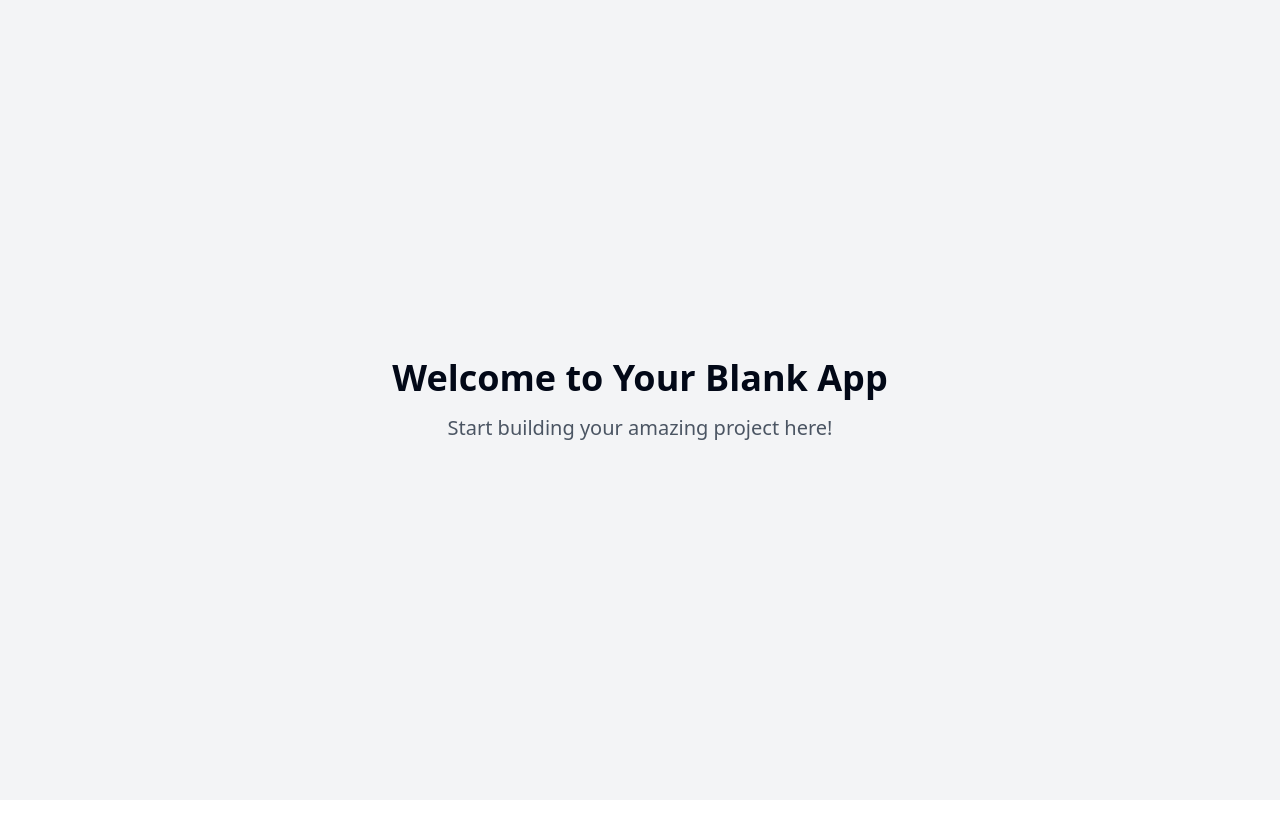
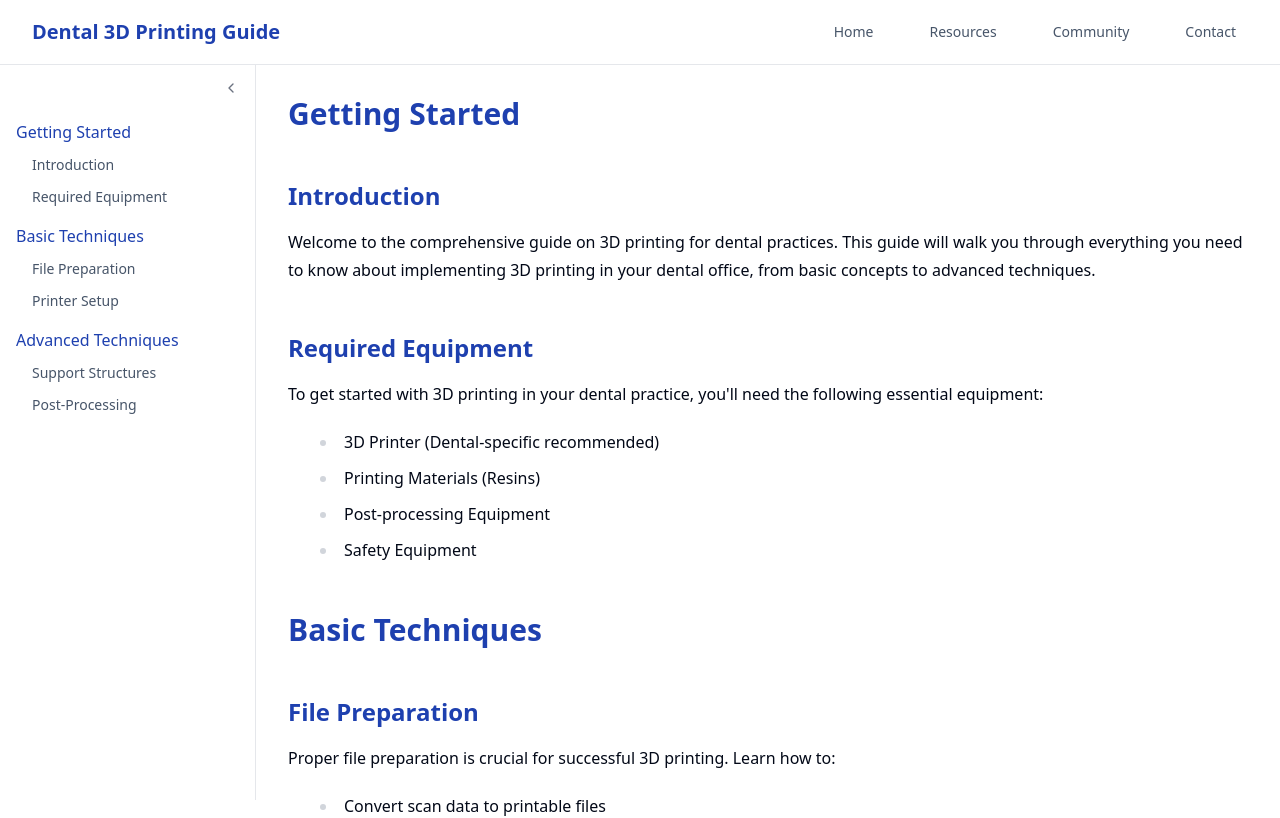
Before and after one commit to Car-Role/3d-dentist-navigator, a React (Vite) app: page / in a window 1280 px wide. Shown: the top 818 px of the page. Built offline with nearby package versions, Linux system fonts and the light colour scheme.

Commit message:
Add navigation panel and top nav
Implement a persistent left-hand navigation panel that remains sticky during scrolling, allowing users to jump to relevant sections of the 3D printing guide. Additionally, create a top navigation bar to link to other parts of the website.
[skip gpt_engineer]

```diff
--- /dev/null
+++ b/src/components/GuideContent.tsx
@@ -0,0 +1,89 @@
+import React from 'react';
+
+const GuideContent = () => {
+  return (
+    <div className="prose max-w-none">
+      <section id="getting-started" className="mb-12">
+        <h1 className="text-3xl font-bold mb-6">Getting Started</h1>
+
+        <div id="introduction" className="mb-8">
+          <h2 className="text-2xl font-semibold mb-4">Introduction</h2>
+          <p className="mb-4">
+            Welcome to the comprehensive guide on 3D printing for dental practices. This guide will walk you through everything you need to know about implementing 3D printing in your dental office, from basic concepts to advanced techniques.
+          </p>
+        </div>
+
+        <div id="equipment" className="mb-8">
+          <h2 className="text-2xl font-semibold mb-4">Required Equipment</h2>
+          <p className="mb-4">
+            To get started with 3D printing in your dental practice, you'll need the following essential equipment:
+          </p>
+          <ul className="list-disc ml-6 mb-4">
+            <li>3D Printer (Dental-specific recommended)</li>
+            <li>Printing Materials (Resins)</li>
+            <li>Post-processing Equipment</li>
+            <li>Safety Equipment</li>
+          </ul>
+        </div>
+      </section>
+
+      <section id="basic-techniques" className="mb-12">
+        <h1 className="text-3xl font-bold mb-6">Basic Techniques</h1>
+
+        <div id="file-preparation" className="mb-8">
+          <h2 className="text-2xl font-semibold mb-4">File Preparation</h2>
+          <p className="mb-4">
+            Proper file preparation is crucial for successful 3D printing. Learn how to:
+          </p>
+          <ul className="list-disc ml-6 mb-4">
+            <li>Convert scan data to printable files</li>
+            <li>Optimize file settings for dental applications</li>
+            <li>Check for common file issues</li>
+          </ul>
+        </div>
+
+        <div id="printer-setup" className="mb-8">
+          <h2 className="text-2xl font-semibold mb-4">Printer Setup</h2>
+          <p className="mb-4">
+            Learn how to properly set up your printer for optimal results:
+          </p>
+          <ul className="list-disc ml-6 mb-4">
+            <li>Calibration procedures</li>
+            <li>Material loading and handling</li>
+            <li>Initial test prints</li>
+          </ul>
+        </div>
+      </section>
+
+      <section id="advanced-techniques" className="mb-12">
+        <h1 className="text-3xl font-bold mb-6">Advanced Techniques</h1>
+
+        <div id="support-structures" className="mb-8">
+          <h2 className="text-2xl font-semibold mb-4">Support Structures</h2>
+          <p className="mb-4">
+            Understanding support structures is crucial for successful prints:
+          </p>
+          <ul className="list-disc ml-6 mb-4">
+            <li>Types of supports</li>
+            <li>Optimal support placement</li>
+            <li>Removing supports safely</li>
+          </ul>
+        </div>
+
+        <div id="post-processing" className="mb-8">
+          <h2 className="text-2xl font-semibold mb-4">Post-Processing</h2>
+          <p className="mb-4">
+            Learn essential post-processing techniques:
+          </p>
+          <ul className="list-disc ml-6 mb-4">
+            <li>Cleaning procedures</li>
+            <li>Curing methods</li>
+            <li>Finishing techniques</li>
+          </ul>
+        </div>
+      </section>
+    </div>
+  );
+};
+
+export default GuideContent;
--- /dev/null
+++ b/src/components/GuideNavigation.tsx
@@ -0,0 +1,103 @@
+import React from 'react';
+import { ChevronLeft, ChevronRight } from 'lucide-react';
+import { cn } from '@/lib/utils';
+
+interface Section {
+  id: string;
+  title: string;
+  subsections?: { id: string; title: string; }[];
+}
+
+const sections: Section[] = [
+  {
+    id: 'getting-started',
+    title: 'Getting Started',
+    subsections: [
+      { id: 'introduction', title: 'Introduction' },
+      { id: 'equipment', title: 'Required Equipment' },
+    ],
+  },
+  {
+    id: 'basic-techniques',
+    title: 'Basic Techniques',
+    subsections: [
+      { id: 'file-preparation', title: 'File Preparation' },
+      { id: 'printer-setup', title: 'Printer Setup' },
+    ],
+  },
+  {
+    id: 'advanced-techniques',
+    title: 'Advanced Techniques',
+    subsections: [
+      { id: 'support-structures', title: 'Support Structures' },
+      { id: 'post-processing', title: 'Post-Processing' },
+    ],
+  },
+];
+
+interface GuideNavigationProps {
+  collapsed: boolean;
+  onToggle: () => void;
+}
+
+const GuideNavigation = ({ collapsed, onToggle }: GuideNavigationProps) => {
+  const scrollToSection = (id: string) => {
+    const element = document.getElementById(id);
+    if (element) {
+      element.scrollIntoView({ behavior: 'smooth' });
+    }
+  };
+
+  return (
+    <nav
+      className={cn(
+        "fixed left-0 top-16 h-[calc(100vh-4rem)] bg-white border-r border-gray-200 transition-all duration-300 overflow-y-auto",
+        collapsed ? "w-16" : "w-64"
+      )}
+    >
+      <div className="flex justify-end p-2">
+        <button
+          onClick={onToggle}
+          className="p-2 hover:bg-gray-100 rounded-full transition-colors"
+        >
+          {collapsed ? (
+            <ChevronRight className="h-4 w-4 text-gray-500" />
+          ) : (
+            <ChevronLeft className="h-4 w-4 text-gray-500" />
+          )}
+        </button>
+      </div>
+      <div className="px-4 py-2">
+        {sections.map((section) => (
+          <div key={section.id} className="mb-4">
+            <button
+              onClick={() => scrollToSection(section.id)}
+              className={cn(
+                "text-left font-medium text-primary hover:text-primary-dark transition-colors",
+                collapsed ? "w-8 overflow-hidden" : "w-full"
+              )}
+            >
+              {section.title}
+            </button>
+            {!collapsed && section.subsections && (
+              <ul className="ml-4 mt-2 space-y-2">
+                {section.subsections.map((subsection) => (
+                  <li key={subsection.id}>
+                    <button
+                      onClick={() => scrollToSection(subsection.id)}
+                      className="text-sm text-secondary-dark hover:text-primary transition-colors"
+                    >
+                      {subsection.title}
+                    </button>
+                  </li>
+                ))}
+              </ul>
+            )}
+          </div>
+        ))}
+      </div>
+    </nav>
+  );
+};
+
+export default GuideNavigation;
--- /dev/null
+++ b/src/components/TopNav.tsx
@@ -0,0 +1,39 @@
+import React from 'react';
+import { Menu } from 'lucide-react';
+
+const TopNav = () => {
+  return (
+    <nav className="fixed top-0 w-full bg-white border-b border-gray-200 z-50">
+      <div className="max-w-7xl mx-auto px-4 sm:px-6 lg:px-8">
+        <div className="flex justify-between h-16">
+          <div className="flex">
+            <div className="flex-shrink-0 flex items-center">
+              <h1 className="text-xl font-bold text-primary">Dental 3D Printing Guide</h1>
+            </div>
+          </div>
+          <div className="hidden sm:ml-6 sm:flex sm:items-center space-x-8">
+            <a href="#" className="text-secondary-dark hover:text-primary px-3 py-2 text-sm font-medium">
+              Home
+            </a>
+            <a href="#" className="text-secondary-dark hover:text-primary px-3 py-2 text-sm font-medium">
+              Resources
+            </a>
+            <a href="#" className="text-secondary-dark hover:text-primary px-3 py-2 text-sm font-medium">
+              Community
+            </a>
+            <a href="#" className="text-secondary-dark hover:text-primary px-3 py-2 text-sm font-medium">
+              Contact
+            </a>
+          </div>
+          <div className="flex items-center sm:hidden">
+            <button className="text-gray-500 hover:text-primary">
+              <Menu className="h-6 w-6" />
+            </button>
+          </div>
+        </div>
+      </div>
+    </nav>
+  );
+};
+
+export default TopNav;
--- a/src/pages/Index.tsx
+++ b/src/pages/Index.tsx
@@ -1,12 +1,23 @@
-// Update this page (the content is just a fallback if you fail to update the page)
+import React, { useState } from 'react';
+import TopNav from '../components/TopNav';
+import GuideNavigation from '../components/GuideNavigation';
+import GuideContent from '../components/GuideContent';
 
 const Index = () => {
+  const [sidebarCollapsed, setSidebarCollapsed] = useState(false);
+
   return (
-    <div className="min-h-screen flex items-center justify-center bg-gray-100">
-      <div className="text-center">
-        <h1 className="text-4xl font-bold mb-4">Welcome to Your Blank App</h1>
-        <p className="text-xl text-gray-600">Start building your amazing project here!</p>
-      </div>
+    <div className="min-h-screen bg-white">
+      <TopNav />
+      <GuideNavigation
+        collapsed={sidebarCollapsed}
+        onToggle={() => setSidebarCollapsed(!sidebarCollapsed)}
+      />
+      <main className={`pt-16 transition-all duration-300 ${sidebarCollapsed ? 'ml-16' : 'ml-64'}`}>
+        <div className="max-w-7xl mx-auto px-4 sm:px-6 lg:px-8 py-8">
+          <GuideContent />
+        </div>
+      </main>
     </div>
   );
 };
--- a/tailwind.config.ts
+++ b/tailwind.config.ts
@@ -12,85 +12,47 @@ export default {
   theme: {
     container: {
       center: true,
-			padding: '2rem',
+      padding: "2rem",
       screens: {
-				'2xl': '1400px'
-			}
+        "2xl": "1400px",
+      },
     },
     extend: {
       colors: {
-				border: 'hsl(var(--border))',
-				input: 'hsl(var(--input))',
-				ring: 'hsl(var(--ring))',
-				background: 'hsl(var(--background))',
-				foreground: 'hsl(var(--foreground))',
+        border: "hsl(var(--border))",
+        input: "hsl(var(--input))",
+        ring: "hsl(var(--ring))",
+        background: "hsl(var(--background))",
+        foreground: "hsl(var(--foreground))",
         primary: {
-					DEFAULT: 'hsl(var(--primary))',
-					foreground: 'hsl(var(--primary-foreground))'
+          DEFAULT: "#1E40AF",
+          light: "#60A5FA",
+          dark: "#1E3A8A",
         },
         secondary: {
-					DEFAULT: 'hsl(var(--secondary))',
-					foreground: 'hsl(var(--secondary-foreground))'
+          DEFAULT: "#64748B",
+          light: "#94A3B8",
+          dark: "#475569",
         },
-				destructive: {
-					DEFAULT: 'hsl(var(--destructive))',
-					foreground: 'hsl(var(--destructive-foreground))'
       },
-				muted: {
-					DEFAULT: 'hsl(var(--muted))',
-					foreground: 'hsl(var(--muted-foreground))'
+      typography: {
+        DEFAULT: {
+          css: {
+            maxWidth: '65ch',
+            color: 'rgb(var(--foreground-rgb))',
+            h1: {
+              color: '#1E40AF',
             },
-				accent: {
-					DEFAULT: 'hsl(var(--accent))',
-					foreground: 'hsl(var(--accent-foreground))'
+            h2: {
+              color: '#1E40AF',
             },
-				popover: {
-					DEFAULT: 'hsl(var(--popover))',
-					foreground: 'hsl(var(--popover-foreground))'
+            h3: {
+              color: '#1E40AF',
             },
-				card: {
-					DEFAULT: 'hsl(var(--card))',
-					foreground: 'hsl(var(--card-foreground))'
           },
-				sidebar: {
-					DEFAULT: 'hsl(var(--sidebar-background))',
-					foreground: 'hsl(var(--sidebar-foreground))',
-					primary: 'hsl(var(--sidebar-primary))',
-					'primary-foreground': 'hsl(var(--sidebar-primary-foreground))',
-					accent: 'hsl(var(--sidebar-accent))',
-					'accent-foreground': 'hsl(var(--sidebar-accent-foreground))',
-					border: 'hsl(var(--sidebar-border))',
-					ring: 'hsl(var(--sidebar-ring))'
-				}
         },
-			borderRadius: {
-				lg: 'var(--radius)',
-				md: 'calc(var(--radius) - 2px)',
-				sm: 'calc(var(--radius) - 4px)'
       },
-			keyframes: {
-				'accordion-down': {
-					from: {
-						height: '0'
     },
-					to: {
-						height: 'var(--radix-accordion-content-height)'
-					}
   },
-				'accordion-up': {
-					from: {
-						height: 'var(--radix-accordion-content-height)'
-					},
-					to: {
-						height: '0'
-					}
-				}
-			},
-			animation: {
-				'accordion-down': 'accordion-down 0.2s ease-out',
-				'accordion-up': 'accordion-up 0.2s ease-out'
-			}
-		}
-	},
-	plugins: [require("tailwindcss-animate")],
+  plugins: [require("tailwindcss-animate"), require('@tailwindcss/typography')],
 } satisfies Config;
```
Also changed, not shown: 1 other file (tests, documents, lock files or other folders). Lines whose indentation alone changed are shown as unchanged.
